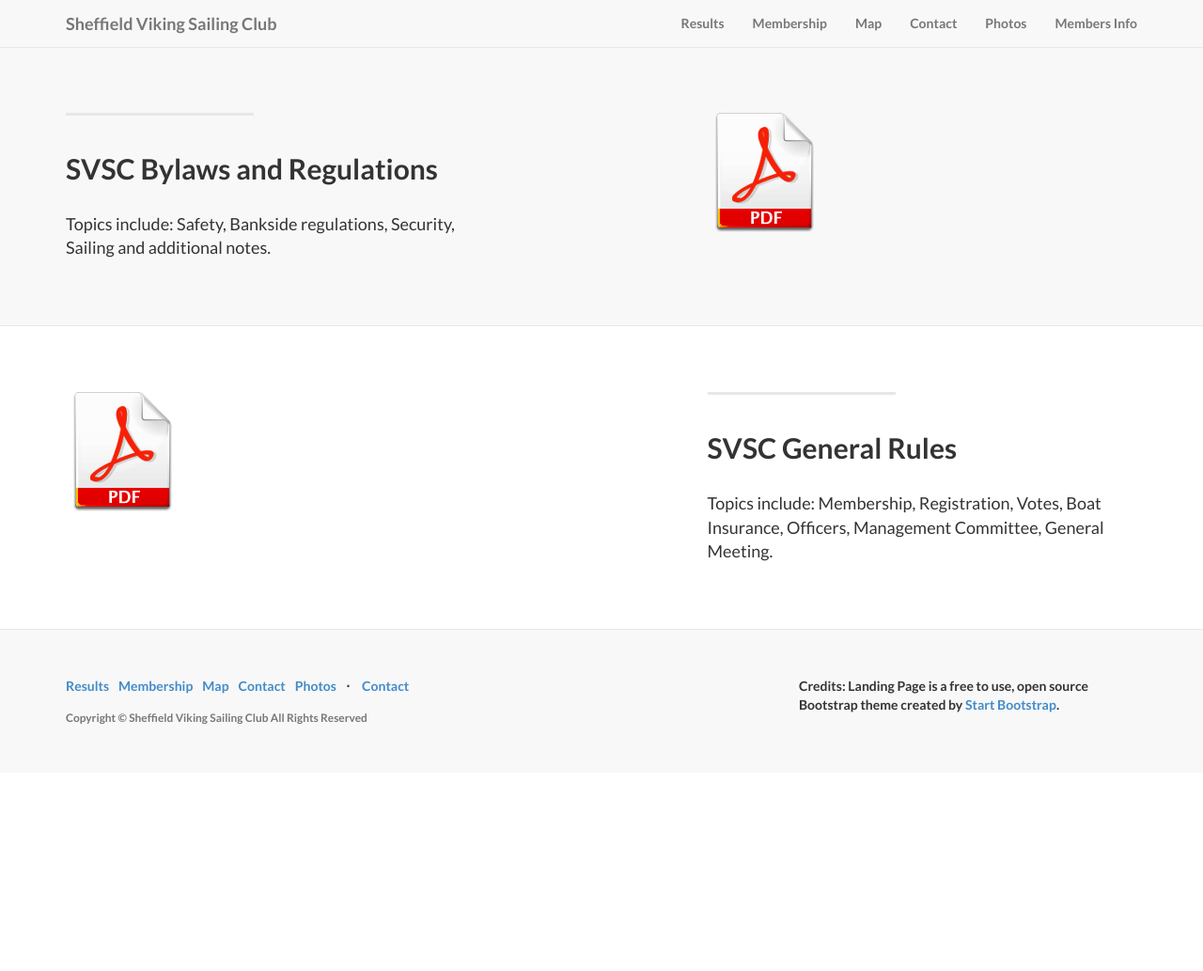
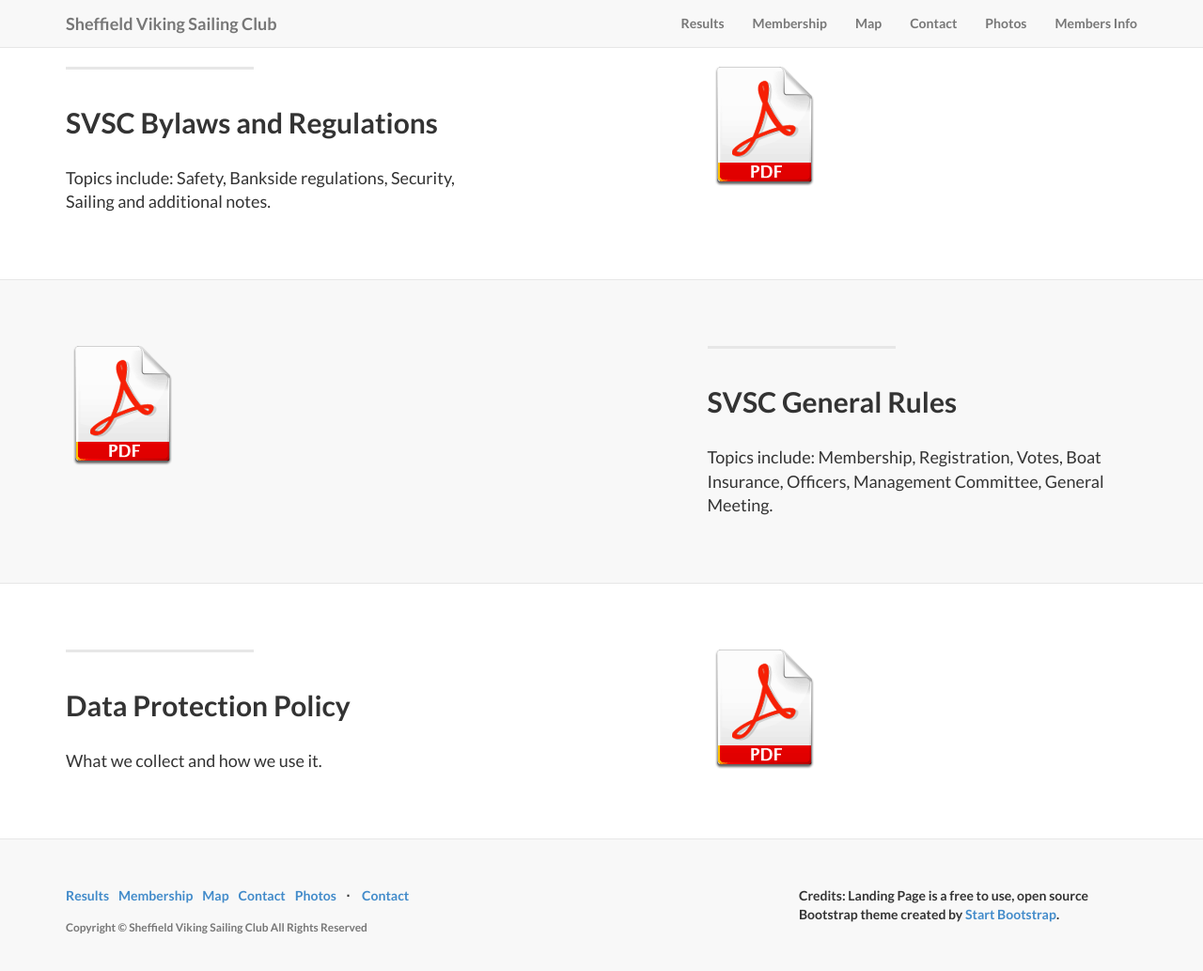
Before and after one commit to svsc/svsc.github.io, a Jekyll site: the page built from members.html, in a window 1280 px wide and 1045 px high. Shown: the top 1033 px of the window at 94% size. Built offline with Jekyll 4.4.1, drawn with Linux system fonts in a browser that asks for light colours.

Commit message:
HTTPS link to membership.sheffieldviking.org.uk Data protection policy document "uploaded".

```diff
--- a/_layouts/content.html
+++ b/_layouts/content.html
@@ -5,7 +5,7 @@
 	<body class="content">
 		{% include navigation.html %}
     <!-- /.content-section-a -->
-    <div class="content-section-a">
+    <div class="content-section-b">
 
         <div class="container">
 
@@ -28,7 +28,7 @@
     </div>
 
 		<!-- /.content-section-b -->
-		<div class="content-section-b">
+		<div class="content-section-a">
 
 				<div class="container">
 
@@ -50,6 +50,29 @@
 
 		</div>
 
+    <!-- /.content-section-b -->
+    <div class="content-section-b">
+
+        <div class="container">
+
+            <div class="row">
+                <div class="col-lg-5 col-lg-offset-1 col-sm-push-6  col-sm-6">
+                  <br />
+                  <a href="/pdf/svsc_data_protection_policy_2018.pdf"><img src="/img/services/pdf.png"></a>
+                </div>
+                <div class="col-lg-5 col-sm-pull-6  col-sm-6">
+                  <hr class="section-heading-spacer">
+                  <div class="clearfix"></div>
+                  <h2 class="section-heading">Data Protection Policy</h2>
+                  <div class="lead">What we collect and how we use it.</div>
+                </div>
+            </div>
+
+        </div>
+        <!-- /.container -->
+
+    </div>
+
 		{% include footer.html %}
 		{% include js.html %}
 	</body>
--- a/_posts/2014-09-22-membership-2.markdown
+++ b/_posts/2014-09-22-membership-2.markdown
@@ -34,4 +34,4 @@ description: |
   </table>
 
   <p>Come and visit us on any Sunday afternoon to chat and find out more.</p>
-  <p><a href="http://membership.sheffieldviking.org.uk" class="btn btn-primary btn-lg pull-right">Join Now</a></p>
+  <p><a href="https://membership.sheffieldviking.org.uk" class="btn btn-primary btn-lg pull-right">Join Now</a></p>
```
Also changed, not shown: Gemfile.lock, 2 other files.
